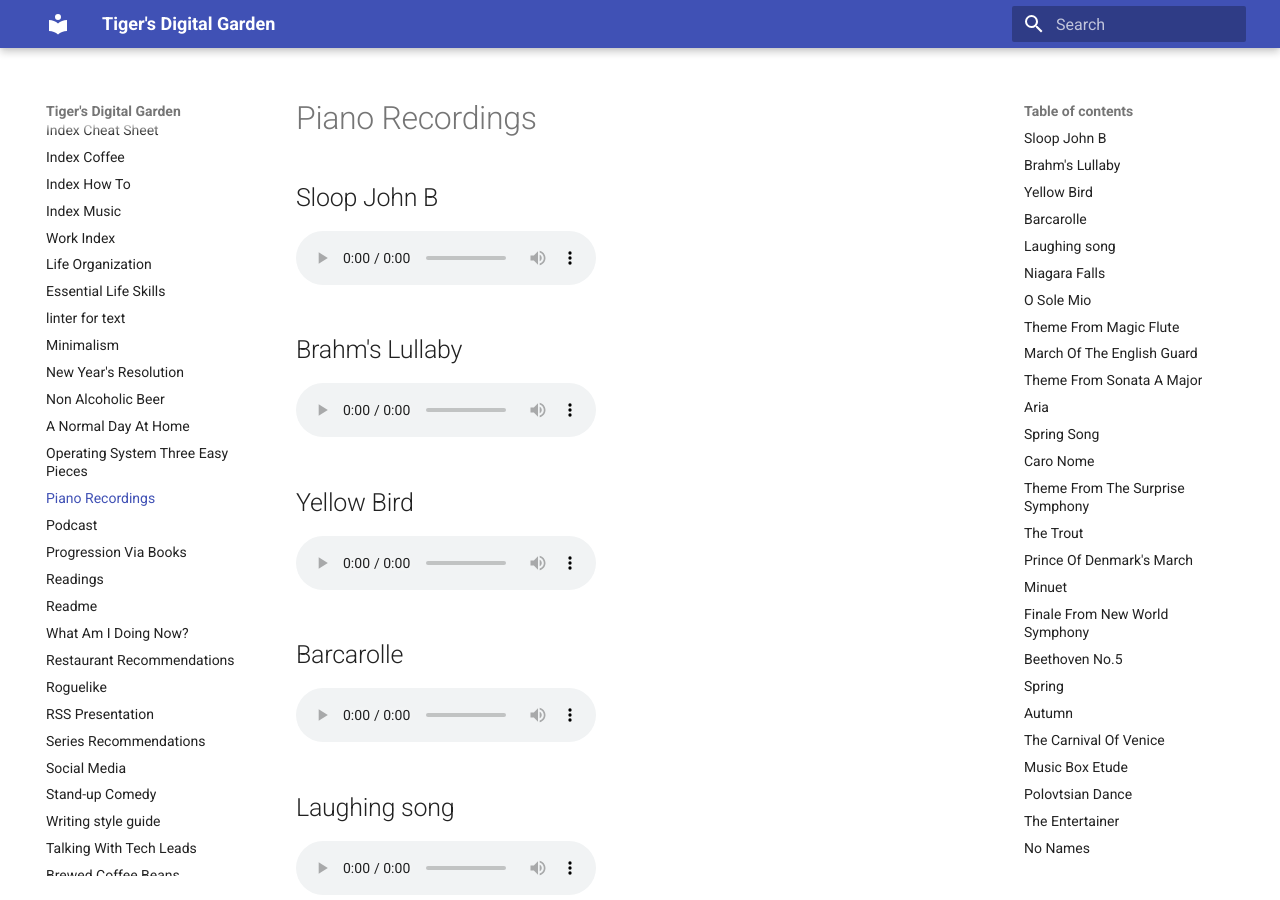
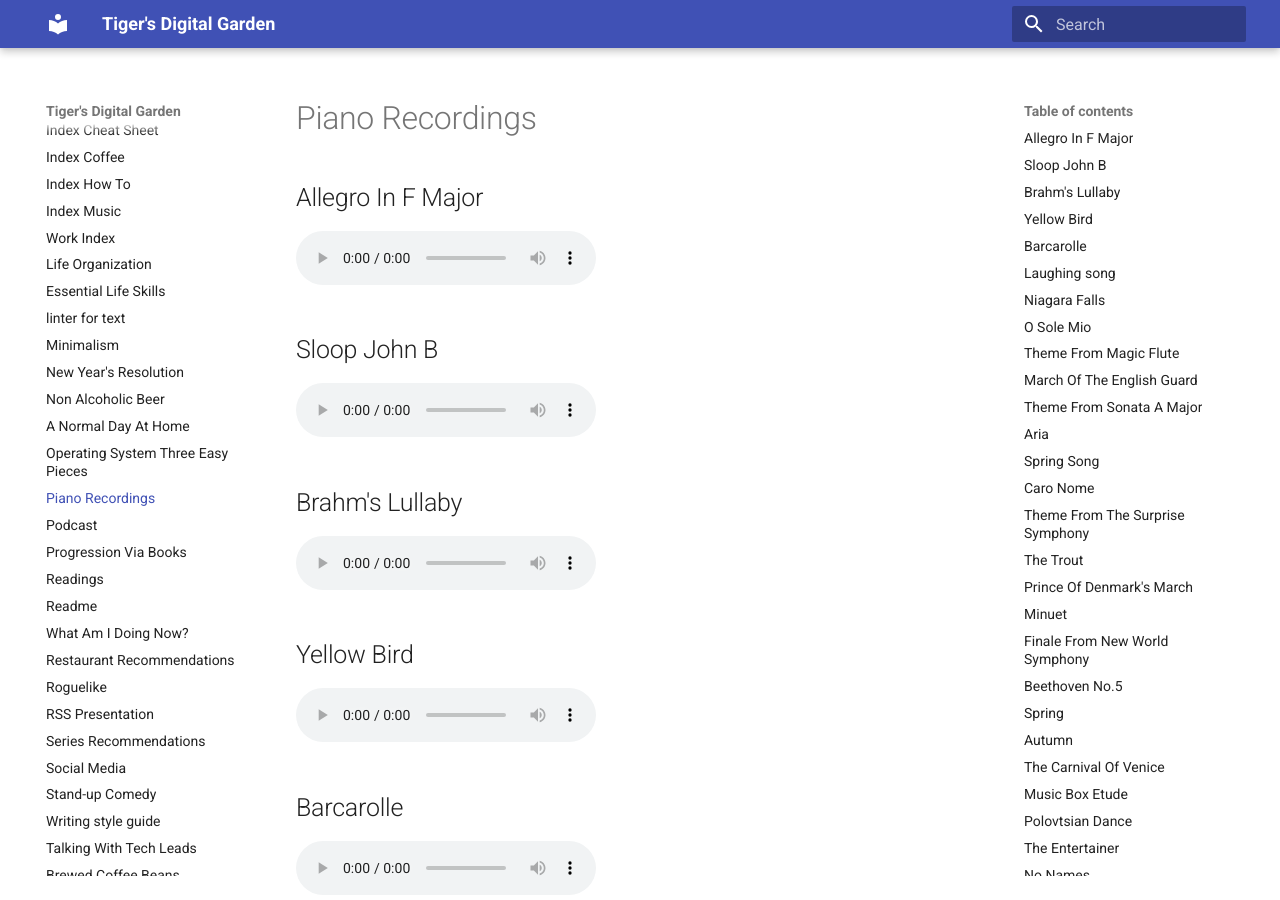
Before and after one commit to ynotstartups/notes, an MkDocs documentation site: the page built from notes/piano-recordings.md, in a window 1280 px wide and 900 px high. Built offline with MkDocs 1.6.1 and Material for MkDocs 9.7.7, drawn with Linux system fonts in a browser that asks for light colours.

Commit message:
add recording

```diff
--- a/notes/piano-recordings.md
+++ b/notes/piano-recordings.md
@@ -1,4 +1,10 @@
 # Piano Recordings
+
+## Allegro In F Major
+
+<audio controls>
+  <source src="../recordings/allegro-in-f-major.mp3" type="audio/mpeg">
+</audio>
 
 ## Sloop John B
 
```
Also changed, not shown: 1 other file.
